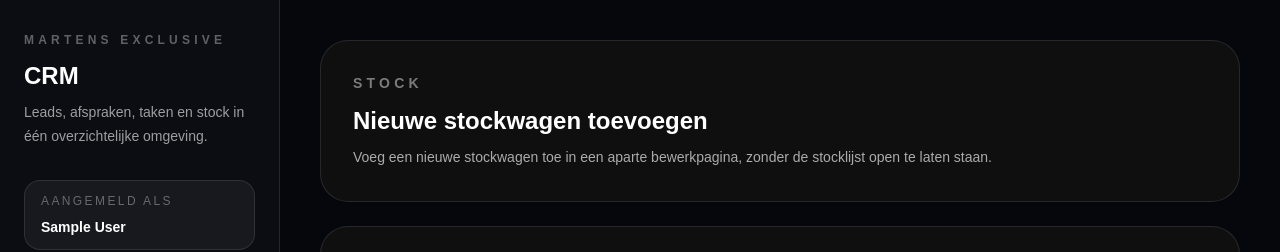
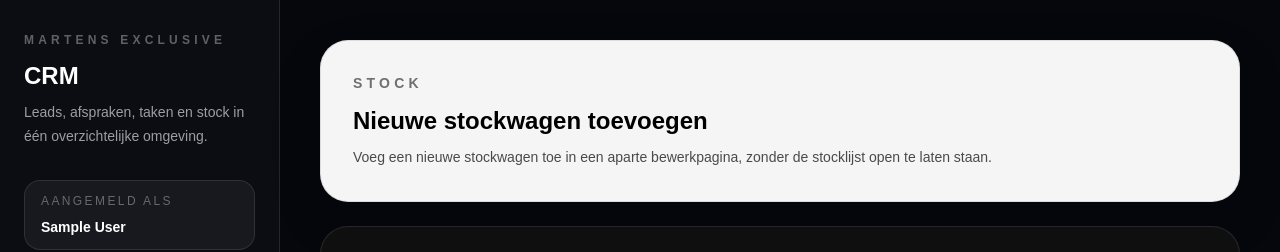
Before and after one commit to Martens-Exclusive/martens-exclusive-crm, a Next.js app: page /stock/new in a window 1280 px wide. Shown: the top 252 px of the page. Built offline with nearby package versions, Linux system fonts and the light colour scheme; no server answers; sample sign-in values are in the browser's storage.

Commit message:
Update new stock page to silver style

```diff
--- a/app/(app)/stock/new/page.tsx
+++ b/app/(app)/stock/new/page.tsx
@@ -3,13 +3,16 @@ import { VehicleForm } from "../vehicle-form";
 export default function NewStockVehiclePage() {
   return (
     <main className="flex flex-col gap-6">
-      <section className="rounded-[28px] border border-white/10 bg-[#0f0f10] p-8">
-        <p className="text-sm font-bold uppercase tracking-[0.3em] text-white/45">
+      <section className="rounded-[28px] border border-black/10 bg-[#f5f5f5] p-8 shadow-[0_20px_60px_rgba(0,0,0,0.08)]">
+        <p className="text-sm font-bold uppercase tracking-[0.3em] text-black/55">
           Stock
         </p>
-        <h1 className="mt-3 text-2xl font-bold text-white">Nieuwe stockwagen toevoegen</h1>
-        <p className="mt-2 max-w-3xl text-sm leading-6 text-white/65">
-          Voeg een nieuwe stockwagen toe in een aparte bewerkpagina, zonder de stocklijst open te laten staan.
+        <h1 className="mt-3 text-2xl font-bold text-black">
+          Nieuwe stockwagen toevoegen
+        </h1>
+        <p className="mt-2 max-w-3xl text-sm leading-6 text-black/70">
+          Voeg een nieuwe stockwagen toe in een aparte bewerkpagina, zonder de
+          stocklijst open te laten staan.
         </p>
       </section>
 
```
